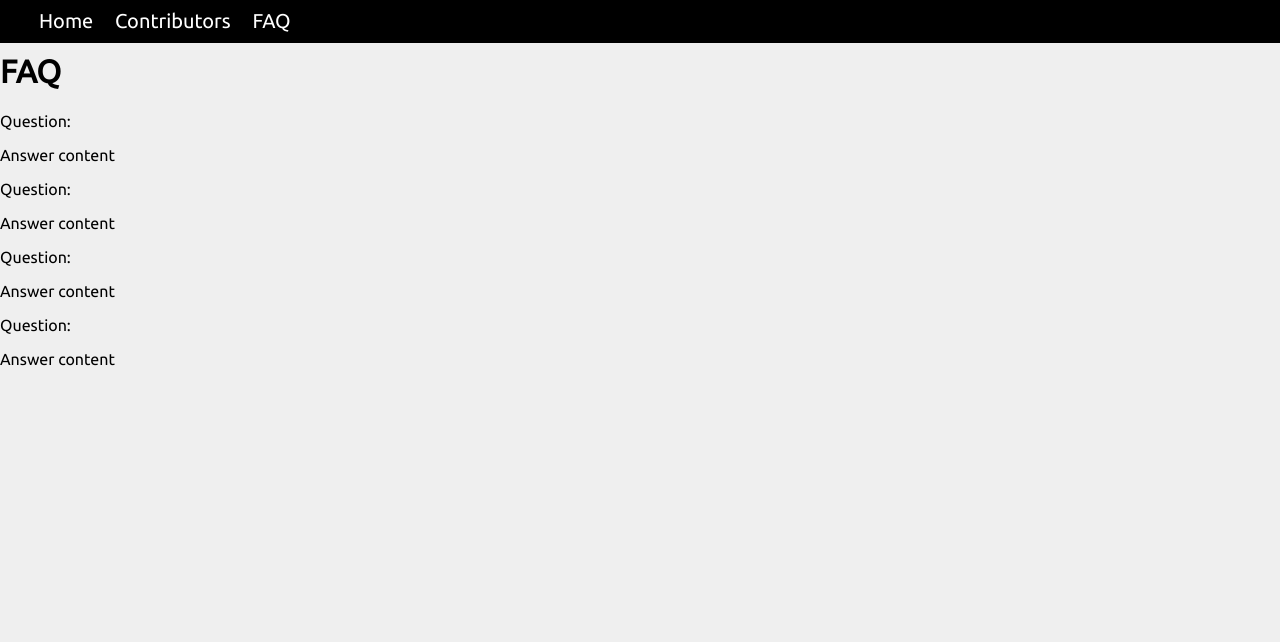
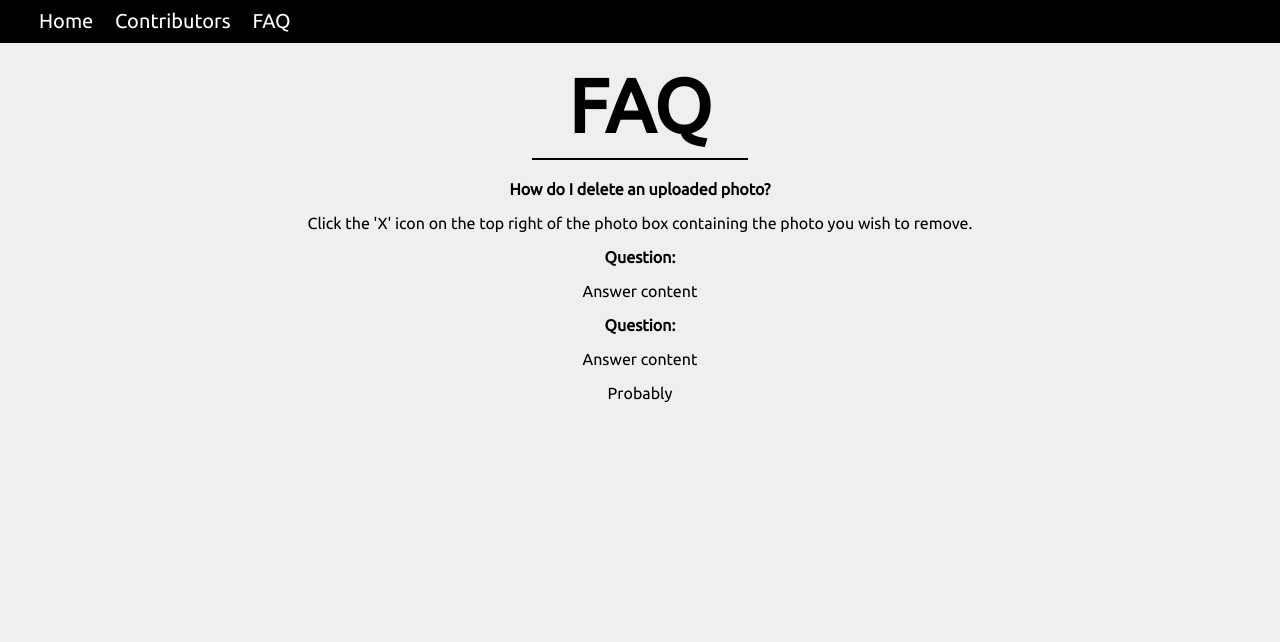
Before and after one commit to OSU-CS290-Sp2017/final-project-cs290, a Node server app: page /faq in a window 1280 px wide. Shown: the part 68-710 px from the top of the page. Run offline with Node 20, Linux system fonts and the light colour scheme; some libraries are stand-ins or nearby versions.

Commit message:
Added 'X' button to photo boxes. Updated styling for FAQ page plus added some content.

```diff
--- a/faqData.json
+++ b/faqData.json
@@ -1,7 +1,7 @@
 [
   {
-    "question": "Question:",
-    "answer": "Answer content"
+    "question": "How do I delete an uploaded photo?",
+    "answer": "Click the 'X' icon on the top right of the photo box containing the photo you wish to remove."
   },
   {
     "question": "Question:",
@@ -12,7 +12,7 @@
     "answer": "Answer content"
   },
   {
-    "question": "Question:",
-    "answer": "Answer content"
+    "question": "",
+    "answer": "Probably"
   }
 ]
--- a/public/style.css
+++ b/public/style.css
@@ -112,6 +112,16 @@ header {
   overflow: auto;
 }
 
+.close-button {
+  float:right;
+  color: #999;
+}
+
+.close-button:hover {
+  color: #dc4405;
+  cursor: pointer;
+}
+
 .photo {
   max-height: 200px;
   display: block;
@@ -218,3 +228,27 @@ header {
 	padding:10px;
 	font-size:20px;
 }
+
+.faq-head {
+  display: block;
+  width: 20%;
+  margin: auto;
+}
+
+.faq-title {
+  margin: 20px;
+  padding: 10px;
+  text-align: center;
+  font-size: 75px;
+  border-bottom: 2px solid black;
+}
+
+.faq-entry {
+  text-align: center;
+  margin: auto;
+  width: 75%;
+}
+
+.faq-question {
+  font-weight: bold;
+}
--- a/views/faqPage.handlebars
+++ b/views/faqPage.handlebars
@@ -1,7 +1,9 @@
 {{> header}}
 
 <main class="faq-container">
-  <h1>FAQ</h1>
+  <div class="faq-head">
+    <h1 class="faq-title">FAQ</h1>
+  </div>
   {{#each faqs}}
       {{> faq}}
   {{/each}}
--- a/views/partials/photo.handlebars
+++ b/views/partials/photo.handlebars
@@ -1,5 +1,6 @@
 <article>
   <div class="photo-box">
+    <i class="material-icons close-button">close</i>
     <div class="photo">
       <a class="photo-url" href={{url}}><img src={{url}} alt=""></a>
     </div>
```
